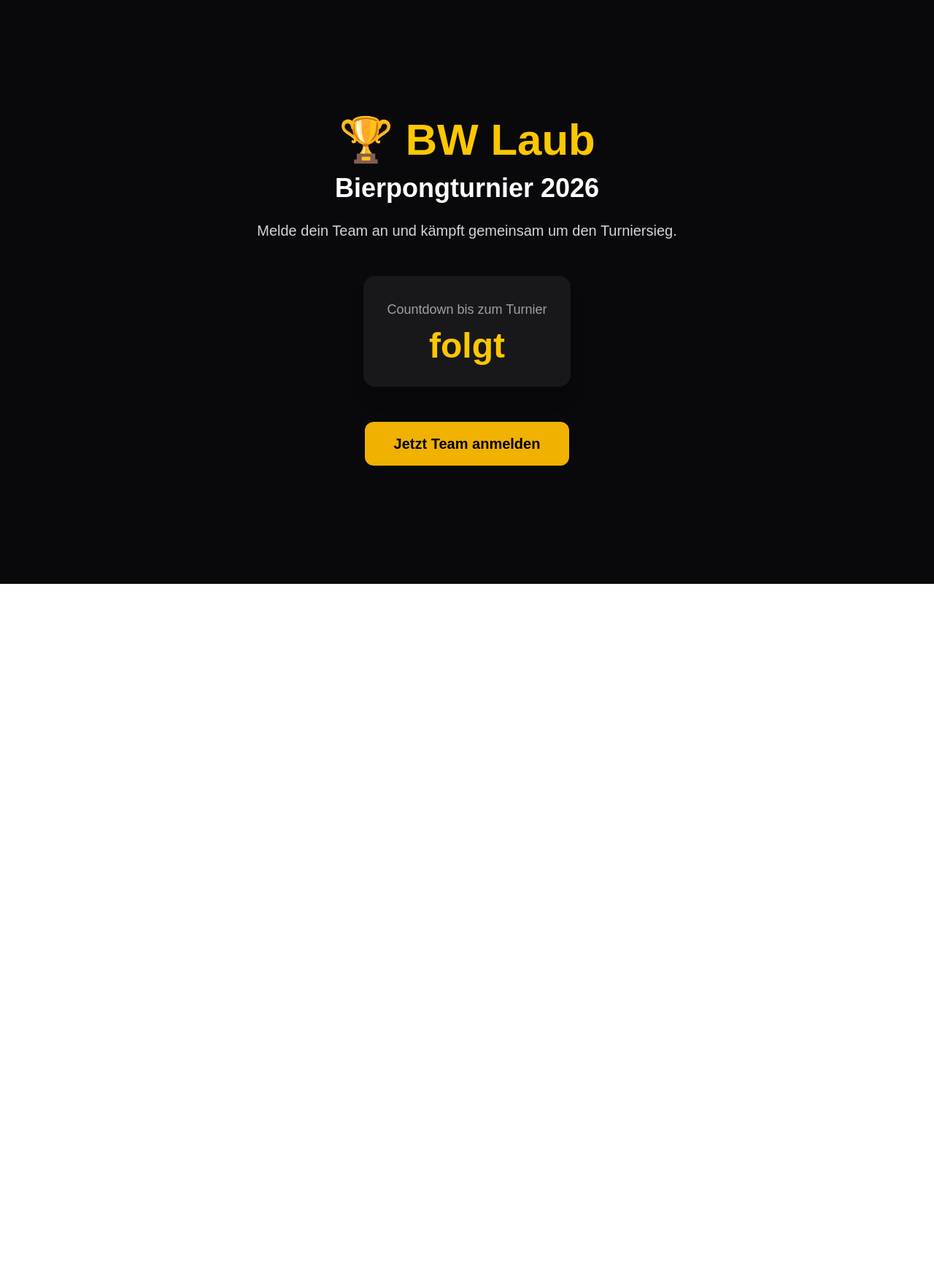
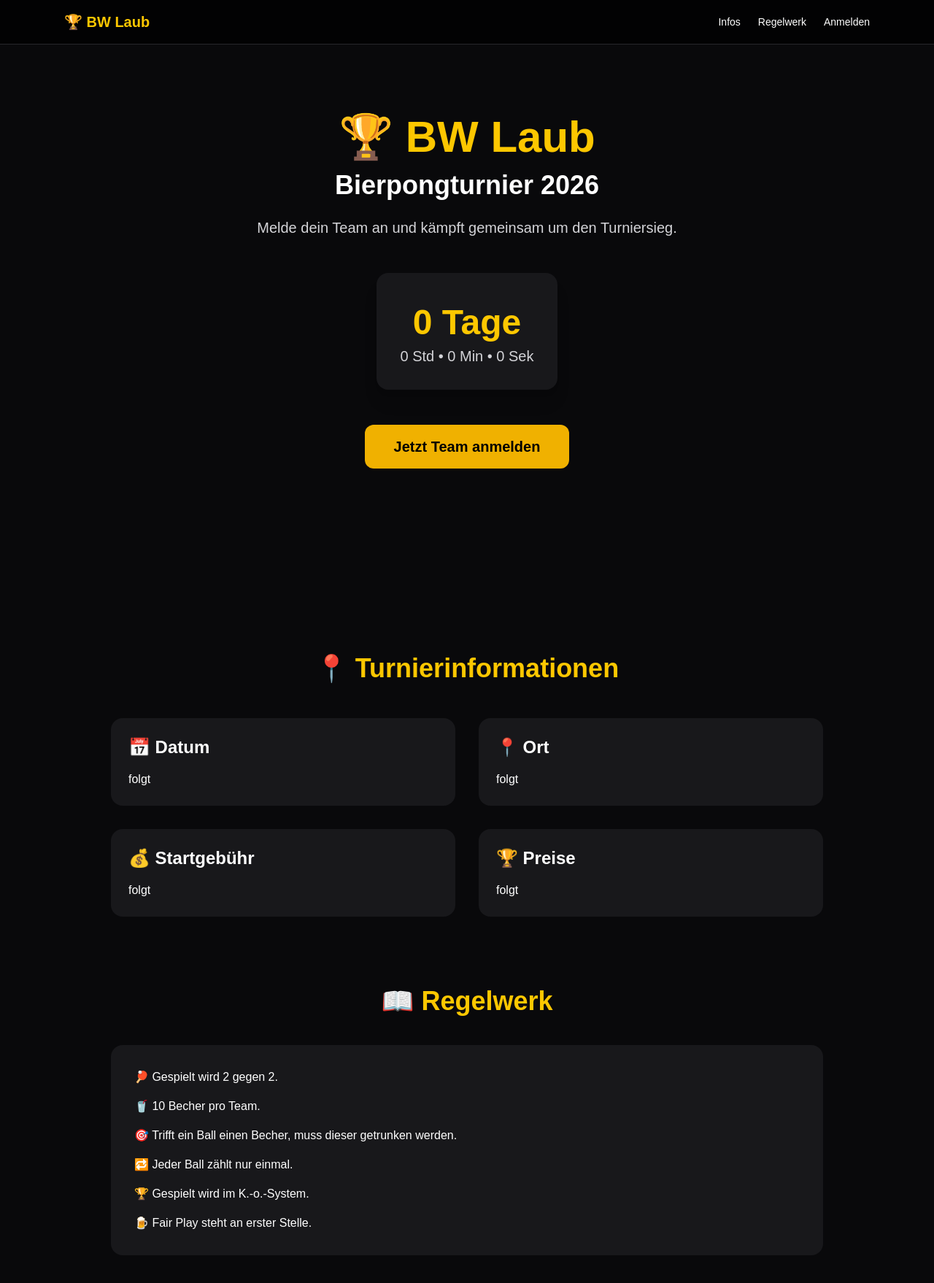
Before and after one commit to sschneid12-cyber/BW-Laub-Bierpongturnier-2026, a Next.js app: page / in a window 1280 px wide. Shown: the top 1758 px of the page at 73% size. Before the commit the page ends 800 px from the top, so only its background shows below. Built offline with nearby package versions, Linux system fonts and the light colour scheme.

Commit message:
Countdown hinzugefügt

```diff
--- a/app/api/send-mail/route.ts
+++ b/app/api/send-mail/route.ts
@@ -32,7 +32,7 @@ Alle Informationen zum Turnier findet ihr auf unserer Website:
 </p>
 
 <p>
-<a href="https://DEINE-WEBSITE.de"
+<a href="https://bw-laub-bierpongturnier-2026.vercel.app"
 style="background:#f59e0b;color:white;padding:12px 20px;
 text-decoration:none;border-radius:6px;display:inline-block;">
 Zur Turnier-Website
--- a/app/page.tsx
+++ b/app/page.tsx
@@ -1,8 +1,49 @@
+"use client";
 import Link from "next/link";
+import{ useEffect, useState } from "react";
 
 export default function Home() {
+    const tournamentDate = new Date("2026-06-27T14:00:00");
+
+const [timeLeft, setTimeLeft] = useState({
+days: 0,
+hours: 0,
+minutes: 0,
+seconds: 0,
+});
+
+useEffect(() => {
+const timer = setInterval(() => {
+const difference = tournamentDate.getTime() - new Date().getTime();
+
+if (difference <= 0) return;
+
+setTimeLeft({
+days: Math.floor(difference / (1000 * 60 * 60 * 24)),
+hours: Math.floor((difference / (1000 * 60 * 60)) % 24),
+minutes: Math.floor((difference / 1000 / 60) % 60),
+seconds: Math.floor((difference / 1000) % 60),
+});
+}, 1000);
+
+return () => clearInterval(timer);
+}, []);
+
 return (
 <main className="min-h-screen bg-zinc-950 text-white">
+<nav className="w-full fixed top-0 left-0 bg-black/70 backdrop-blur-md border-b border-zinc-800 z-50">
+<div className="max-w-6xl mx-auto flex justify-between items-center px-6 py-4">
+<h1 className="text-yellow-400 font-bold text-xl">
+🏆 BW Laub
+</h1>
+
+<div className="flex gap-6 text-sm">
+<a href="#infos" className="hover:text-yellow-400">Infos</a>
+<a href="#regelwerk" className="hover:text-yellow-400">Regelwerk</a>
+<a href="/anmelden" className="hover:text-yellow-400">Anmelden</a>
+</div>
+</div>
+</nav>
 
 <section className="flex min-h-screen flex-col items-center justify-center px-6 text-center">
 
@@ -19,13 +60,15 @@ Melde dein Team an und kämpft gemeinsam um den Turniersieg.
 </p>
 
 <div className="mt-12 rounded-2xl bg-zinc-900 p-8 shadow-xl">
-<p className="text-lg text-zinc-400">
-Countdown bis zum Turnier
+
+<h3 className="mt-3 text-5xl font-bold text-yellow-400">
+{timeLeft.days} Tage
+</h3>
+
+<p className="mt-2 text-xl text-zinc-300">
+{timeLeft.hours} Std • {timeLeft.minutes} Min • {timeLeft.seconds} Sek
 </p>
 
-<h3 className="mt-3 text-5xl font-bold text-yellow-400">
-folgt
-</h3>
 </div>
 
 <Link
@@ -36,6 +79,55 @@ Jetzt Team anmelden
 </Link>
 
 </section>
+<section
+id="infos"
+className="max-w-5xl mx-auto px-6 py-24 space-y-12"
+>
+<h2 className="text-4xl font-bold text-yellow-400 text-center">
+📍 Turnierinformationen
+</h2>
+
+<div className="grid md:grid-cols-2 gap-8">
+
+<div className="bg-zinc-900 rounded-2xl p-6">
+<h3 className="text-2xl font-bold mb-4">📅 Datum</h3>
+<p>folgt</p>
+</div>
+
+<div className="bg-zinc-900 rounded-2xl p-6">
+<h3 className="text-2xl font-bold mb-4">📍 Ort</h3>
+<p>folgt</p>
+</div>
+
+<div className="bg-zinc-900 rounded-2xl p-6">
+<h3 className="text-2xl font-bold mb-4">💰 Startgebühr</h3>
+<p>folgt</p>
+</div>
+
+<div className="bg-zinc-900 rounded-2xl p-6">
+<h3 className="text-2xl font-bold mb-4">🏆 Preise</h3>
+<p>folgt</p>
+</div>
+
+</div>
+</section>
+<section
+id="regelwerk"
+className="max-w-5xl mx-auto px-6 pb-24"
+>
+<h2 className="text-4xl font-bold text-yellow-400 text-center mb-10">
+📖 Regelwerk
+</h2>
+
+<div className="bg-zinc-900 rounded-2xl p-8 space-y-4">
+<p>🏓 Gespielt wird 2 gegen 2.</p>
+<p>🥤 10 Becher pro Team.</p>
+<p>🎯 Trifft ein Ball einen Becher, muss dieser getrunken werden.</p>
+<p>🔁 Jeder Ball zählt nur einmal.</p>
+<p>🏆 Gespielt wird im K.-o.-System.</p>
+<p>🍺 Fair Play steht an erster Stelle.</p>
+</div>
+</section>
 
 </main>
 );
```
